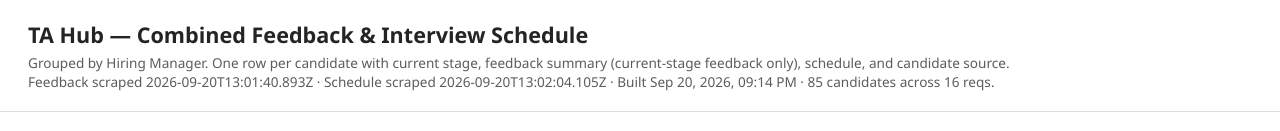
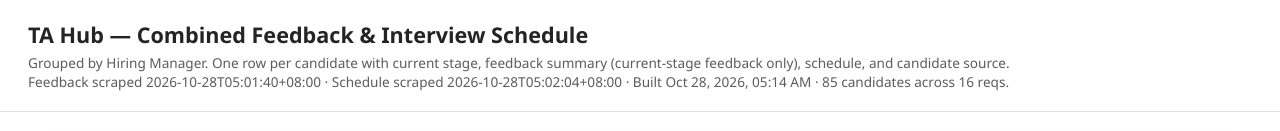
Before and after one commit to MasacoWang/hiringhq-demo, a plain HTML site: page combined-feedback-schedule-dashboard.html in a window 1280 px wide. Shown: the top 131 px of the page. Drawn offline with Linux system fonts and the light colour scheme.

Commit message:
Demo: set Feedback + Schedule header dates to 2026-10-28
Co-authored-by: Copilot <223556219+Copilot@users.noreply.github.com>

```diff
--- a/combined-feedback-schedule-dashboard.html
+++ b/combined-feedback-schedule-dashboard.html
@@ -139,7 +139,7 @@ window.addEventListener('gesturestart', function(e){ e.preventDefault(); });
 <header class="top">
   <h1>TA Hub — Combined Feedback &amp; Interview Schedule</h1>
   <div class="sub">Grouped by Hiring Manager. One row per candidate with current stage, feedback summary (current-stage feedback only), schedule, and candidate source.<br>
-  Feedback scraped 2026-09-20T13:01:40.893Z · Schedule scraped 2026-09-20T13:02:04.105Z · Built Sep 20, 2026, 09:14 PM · 85 candidates across 16 reqs.</div>
+  Feedback scraped 2026-10-28T05:01:40+08:00 · Schedule scraped 2026-10-28T05:02:04+08:00 · Built Oct 28, 2026, 05:14 AM · 85 candidates across 16 reqs.</div>
 </header>
 <main>
   <div class="filters">
```
